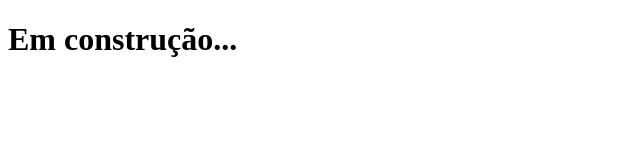
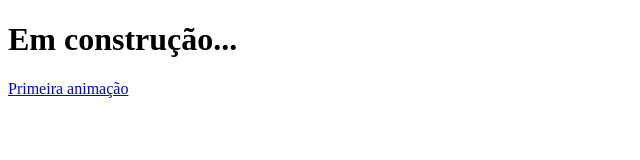
Before and after one commit to Giovanijose/portifolio, a plain HTML site: page index.html in a window 1280 px wide. Shown: the whole page, without its empty margins (0-640 px from the left). Drawn offline with Linux system fonts and the light colour scheme.

Commit message:
link primeira animação

```diff
--- a/index.html
+++ b/index.html
@@ -1,11 +1,15 @@
 <!DOCTYPE html>
 <html lang="en">
+
 <head>
     <meta charset="UTF-8">
     <meta name="viewport" content="width=device-width, initial-scale=1.0">
     <title>Portifólio do Giovani</title>
 </head>
+
 <body>
     <h1>Em construção...</h1>
+    <a href="animations/01/index.html">Primeira animação</a>
 </body>
+
 </html>
```
